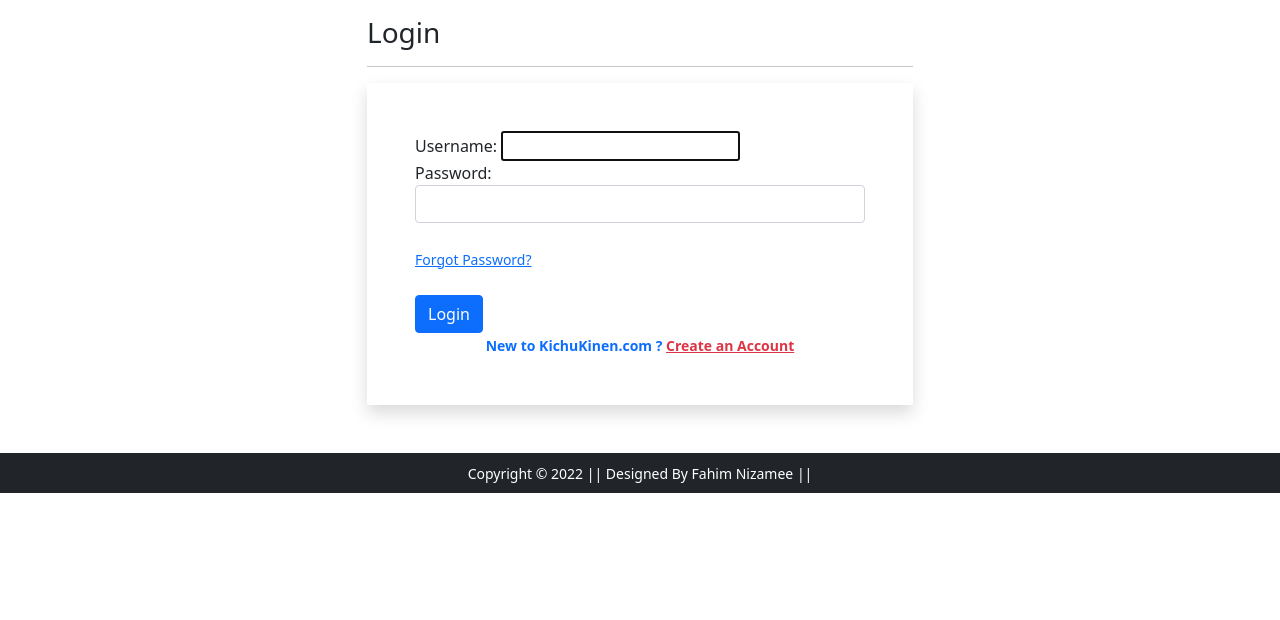
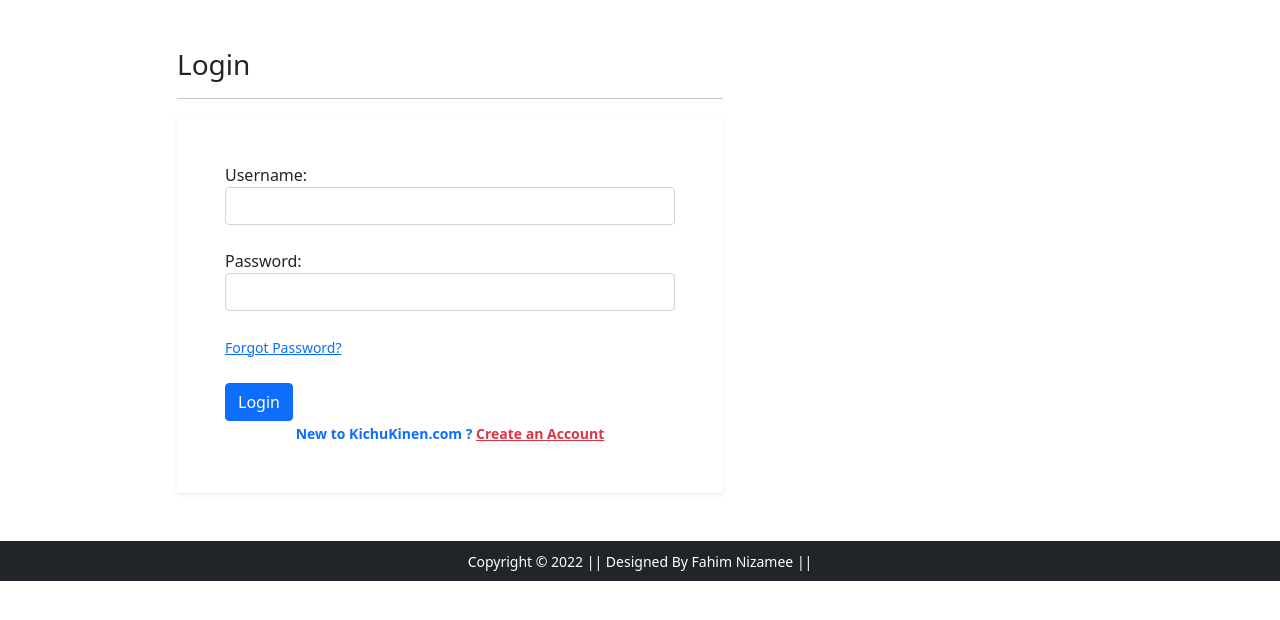
Before and after one commit to Fahim-Nizamee/WebApplication_V2_Ecommerce, a Django app: page /accounts/login/ in a window 1280 px wide. Shown: the part 56-676 px from the top of the page. Run offline with Django 4.2, Linux system fonts and the light colour scheme; some libraries are stand-ins or nearby versions.

Commit message:
12:36 AM 18/2/2022 3:10

```diff
--- a/app/admin.py
+++ b/app/admin.py
@@ -5,7 +5,6 @@ from .models import(
     Cart,
     OrderPlaced
 )
-
 @admin.register(Customer)
 class CustomerModelAdmin(admin.ModelAdmin):
     list_display=['id','user','name','country','city','zipcode']
--- a/app/forms.py
+++ b/app/forms.py
@@ -1,12 +1,13 @@
 from pyexpat import model
 from django import forms
-from django.contrib.auth.forms import UserCreationForm,AuthenticationForm,UsernameField
+from django.contrib.auth.forms import UserCreationForm,AuthenticationForm,UsernameField,PasswordChangeForm
 from django.contrib.auth.models import User
 from django.utils.translation import gettext ,gettext_lazy as _
+from django.contrib.auth import password_validation
 class CustomerRegistrationForm(UserCreationForm):
-    password1 = forms.CharField(label='Password',widget=forms.PasswordInput(attrs={'class':'from-control'}))
-    password2 = forms.CharField(label='Confirm Password(again)',widget=forms.PasswordInput(attrs={'class':'from-control'}))
-    email = forms.CharField(required=True,widget=forms.EmailInput(attrs={'class':'from-control'}))
+    password1 = forms.CharField(label=_("Password"),strip=False,widget=forms.PasswordInput(attrs={'autocomplete':'current-password','class':'form-control'}))
+    password2 = forms.CharField(label=_("Confirm Password"),strip=False,widget=forms.PasswordInput(attrs={'autocomplete':'current-password','class':'form-control'}))
+    email = forms.CharField(label=_("Email"),widget=forms.EmailInput(attrs={'class':'form-control'}))
     class Meta:
         model=User
         fields=['username','email','password1','password2']
@@ -14,5 +15,10 @@ class CustomerRegistrationForm(UserCreationForm):
         widgets={'username':forms.TextInput(attrs={'class':'form-control'})}
 
 class LoginForm(AuthenticationForm):
-    username=UsernameField(widget=forms.TextInput(attrs={'autofocus':True,'class':'from-control'}))
+    username=forms.CharField(label=_("Username"),widget=forms.TextInput(attrs={'class':'form-control'}))
     password = forms.CharField(label=_("Password"),strip=False,widget=forms.PasswordInput(attrs={'autocomplete':'current-password','class':'form-control'}))
+
+class MyPasswordChangeForm(PasswordChangeForm):
+    old_password = forms.CharField(label=_("Old Password"),strip=False,widget=forms.PasswordInput(attrs={'autocomplete':'current-password','autofocus':True,'class':'form-control'}))
+    new_password1 = forms.CharField(label=_("New Password"), strip=False,widget=forms.PasswordInput(attrs={'autocomplete':'new-password','class':'form-control'}),help_text=password_validation.password_validators_help_text_html())
+    new_password2 = forms.CharField(label=_("Confirm New Password"),strip=False,widget=forms.PasswordInput(attrs={'autocomplete':'new-Password','class':'form-control'}))
--- a/app/templates/app/base.html
+++ b/app/templates/app/base.html
@@ -66,7 +66,7 @@
               <ul class="dropdown-menu" aria-labelledby="profileDropdown">
                 <li><a class="dropdown-item" href="{% url 'profile' %}">Profile</a></li>
                 <li><a class="dropdown-item" href="{% url 'orders' %}">Orders</a></li>
-                <li><a class="dropdown-item" href="{% url 'changepassword' %}">Change Password</a></li>
+                <li><a class="dropdown-item" href="{% url 'passwordchange' %}">Change Password</a></li>
                 <li><a class="dropdown-item" href="{% url 'logout' %}">Logout</a></li>
               </ul>
             </li>
--- a/app/templates/app/login.html
+++ b/app/templates/app/login.html
@@ -2,12 +2,12 @@
 {% load static %}
 {% block title %}Login{% endblock title %}
 {% block main-content %}
-<div class="container">
- <div class="row my-3">
-  <div class="col-sm-6 offset-sm-3">
+<div class="container my-5">
+ <div class="row">
+  <div class="col-sm-6 offset-sm-1">
    <h3>Login</h3>
    <hr>
-   <form action="" method="post" novalidate class="shadow p-5">
+   <form action="" method="post" novalidate class="shadow-sm p-5">
     {% csrf_token %}
     {% for fm in form %}
     <div class="form-group">{{fm.label_tag}} {{fm}} <small class="text-danger"> {{fm.errors|striptags}} </small> <br> </div>
--- a/app/urls.py
+++ b/app/urls.py
@@ -4,7 +4,7 @@ from app import views
 from django.conf.urls.static import static
 from django.contrib.auth import views as auth_views
 from .forms import LoginForm
-from app.forms import LoginForm
+from app.forms import LoginForm,MyPasswordChangeForm
 
 urlpatterns = [
     path('',views.ProductView.as_view(),name='home'),
@@ -14,7 +14,6 @@ urlpatterns = [
     path('profile/', views.profile, name='profile'),
     path('address/', views.address, name='address'),
     path('orders/', views.orders, name='orders'),
-    path('changepassword/', views.change_password, name='changepassword'),
     path('mobile/', views.mobile, name='mobile'),
     path('mobile/<slug:data>', views.mobile, name='mobiledata'),
     path('laptop/', views.laptop, name='laptop'),
@@ -25,6 +24,7 @@ urlpatterns = [
     path('topwear/<slug:data>', views.topwear, name='topweardata'),
     path('accounts/login/',auth_views.LoginView.as_view(template_name='app/login.html',authentication_form=LoginForm),name='login'),
     path('logout/',auth_views.LogoutView.as_view(next_page='login'),name='logout'),
+    path('passwordchange/',auth_views.PasswordChangeView.as_view(template_name='app/passwordchange.html',form_class=MyPasswordChangeForm),name='passwordchange'),
     path('registration/',views.CustomerRegistrationView.as_view(),name="customerregistration"),
     path('checkout/', views.checkout, name='checkout'),
 ] + static(settings.MEDIA_URL,document_root=settings.MEDIA_ROOT)
--- a/app/views.py
+++ b/app/views.py
@@ -32,9 +32,6 @@ def address(request):
 
 def orders(request):
  return render(request, 'app/orders.html')
-
-def change_password(request):
- return render(request, 'app/changepassword.html')
 
 def mobile(request,data=None):
     if data == None:
```
Also changed, not shown: app/templates/app/passwordchange.html (added, +31 -0 lines), db.sqlite3.
